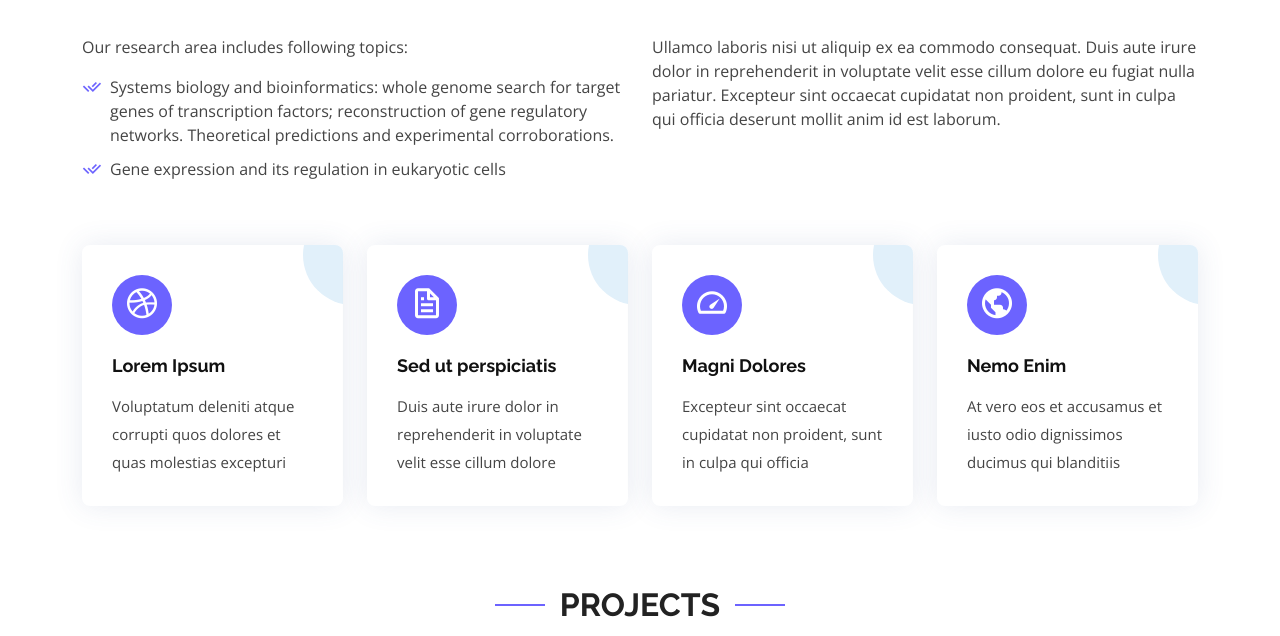
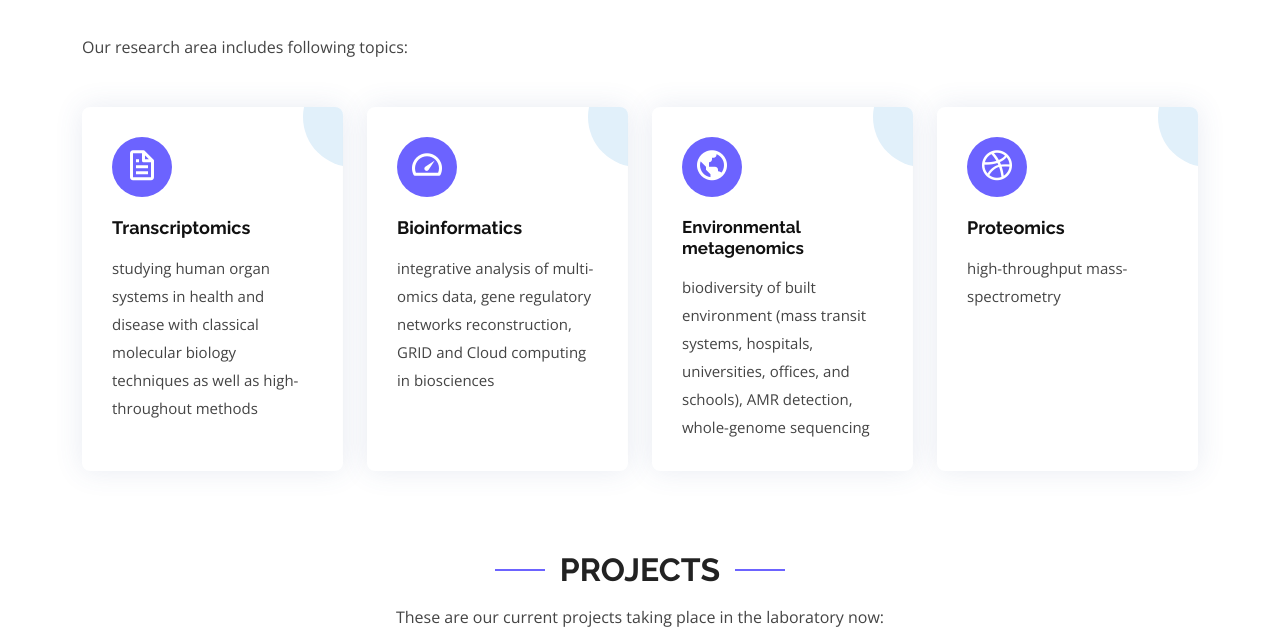
Before and after one commit to sysbio-vo/sysbio-website, a plain HTML site: page research.html in a window 1280 px wide. Shown: the part 149-785 px from the top of the page. Drawn offline with nearby package versions, Linux system fonts and the light colour scheme.

Commit message:
Added team photos, updated research directions and contacts.

```diff
--- a/assets/css/style.css
+++ b/assets/css/style.css
@@ -753,6 +753,12 @@ section {
     font-size: 18px;
 }
 
+.services .title-smaller {
+    font-weight: 700;
+    margin-bottom: 15px;
+    font-size: 17px;
+}
+
 .services .title a {
     color: #111;
 }
@@ -1449,16 +1455,22 @@ section {
 --------------------------------------------------------------*/
 .contact .contact-about h3 {
     font-size: 28px;
-    margin: 0 0 10px 0;
+    margin: 0 0 20px 0;
     padding: 0;
     line-height: 1;
     font-weight: 700;
     letter-spacing: 1px;
     color: #222222;
 }
-
+.contact .contact-about br{
+    margin: 0 0 10px 0;
+}
+.contact .contact-about span{
+    color: #6c63ff;
+    font-weight: bold;
+}
 .contact .contact-about p {
-    font-size: 14px;
+    font-size: 18px;
     line-height: 24px;
     font-family: "Raleway", sans-serif;
     color: #888;
--- a/research.html
+++ b/research.html
@@ -79,68 +79,49 @@
 
             <div class="section-title">
                 <h2>Research directions</h2>
+
+            </div>
+            <div class="row content">
+                <p>
+                    Our research area includes following topics:
+                </p>
             </div>
 
-            <div class="row content">
-                <div class="col-lg-6">
-                    <p>
-                        Our research area includes following topics:
-                    </p>
-                    <ul>
-                        <li><i class="ri-check-double-line"></i> Systems biology and
-                            bioinformatics: whole genome search
-                            for target genes of transcription factors; reconstruction of gene regulatory networks.
-                            Theoretical predictions and experimental corroborations.
-                        </li>
-                        <li><i class="ri-check-double-line"></i> Gene expression and its regulation
-                            in eukaryotic cells
-                        </li>
-                    </ul>
-                </div>
-                <div class="col-lg-6 pt-4 pt-lg-0">
-                    <p>
-                        Ullamco laboris nisi ut aliquip ex ea commodo consequat. Duis aute irure dolor in reprehenderit
-                        in voluptate
-                        velit esse cillum dolore eu fugiat nulla pariatur. Excepteur sint occaecat cupidatat non
-                        proident, sunt in
-                        culpa qui officia deserunt mollit anim id est laborum.
-                    </p>
-                </div>
-            </div>
             <div class="row services mt-5">
-                <div class="col-md-6 col-lg-3 d-flex align-items-stretch mb-5 mb-lg-0">
-                    <div class="icon-box">
-                        <div class="icon"><i class="bx bxl-dribbble"></i></div>
-                        <h4 class="title"><a href="">Lorem Ipsum</a></h4>
-                        <p class="description">Voluptatum deleniti atque corrupti quos dolores et quas molestias
-                            excepturi</p>
-                    </div>
-                </div>
+
 
                 <div class="col-md-6 col-lg-3 d-flex align-items-stretch mb-5 mb-lg-0">
                     <div class="icon-box">
                         <div class="icon"><i class="bx bx-file"></i></div>
-                        <h4 class="title"><a href="">Sed ut perspiciatis</a></h4>
-                        <p class="description">Duis aute irure dolor in reprehenderit in voluptate velit esse cillum
-                            dolore</p>
+                        <h4 class="title"><a href="">Transcriptomics</a></h4>
+                        <p class="description">studying human organ systems in health and disease with classical
+                            molecular biology techniques as well as high-throughout methods</p>
                     </div>
                 </div>
 
                 <div class="col-md-6 col-lg-3 d-flex align-items-stretch mb-5 mb-lg-0">
                     <div class="icon-box">
                         <div class="icon"><i class="bx bx-tachometer"></i></div>
-                        <h4 class="title"><a href="">Magni Dolores</a></h4>
-                        <p class="description">Excepteur sint occaecat cupidatat non proident, sunt in culpa qui
-                            officia</p>
+                        <h4 class="title"><a href="">Bioinformatics</a></h4>
+                        <p class="description">integrative analysis of multi-omics data, gene regulatory networks
+                            reconstruction, GRID and Cloud computing in biosciences</p>
                     </div>
                 </div>
 
                 <div class="col-md-6 col-lg-3 d-flex align-items-stretch mb-5 mb-lg-0">
                     <div class="icon-box">
                         <div class="icon"><i class="bx bx-world"></i></div>
-                        <h4 class="title"><a href="">Nemo Enim</a></h4>
-                        <p class="description">At vero eos et accusamus et iusto odio dignissimos ducimus qui
-                            blanditiis</p>
+                        <h4 class="title-smaller title"><a href="">Environmental metagenomics</a></h4>
+                        <p class="description">biodiversity of built environment (mass transit systems, hospitals,
+                            universities, offices, and schools), AMR detection, whole-genome sequencing</p>
+                    </div>
+                </div>
+
+                <div class="col-md-6 col-lg-3 d-flex align-items-stretch mb-5 mb-lg-0">
+                    <div class="icon-box">
+                        <div class="icon"><i class="bx bxl-dribbble"></i></div>
+                        <h4 class="title"><a href="">Proteomics</a></h4>
+                        <p class="description">high-throughput mass-spectrometry</p>
                     </div>
                 </div>
 
@@ -244,7 +225,7 @@
                         <p>
                             <a href="http://imbg.org.ua/uk/dept/enzymology/lab_sysbiol/">Institute of Molecular Biology
                                 and Genetics</a>,
-                            </br> 150, Academician Zabolotny street,<br/> Kyiv, Ukraine, 03680</p>
+                            </br>  150, Zabolotnoho str., Kyiv, Ukraine, 03143 </p>
                     </div>
 
                     <div>
```
Also changed, not shown: contacts.html (+10 -7 lines), index.html (+1 -1 lines), opportunities.html (+7 -7 lines), project-details.html (+1 -1 lines), publications.html (+1 -1 lines), support.html (+1 -1 lines), team-details.html (+1 -1 lines), team.html (+18 -7 lines), tools.html (+1 -1 lines), assets/img/team/maria-obolenska-.jpg (added), assets/img/team/maria-obolenska.jpg, assets/img/team/oleksandr-lykhenko.png (added), assets/img/team/olga-martsenyuk.jpg (added), assets/img/team/team-3 (copy).jpg (deleted), 1 more files, 2 other files.
